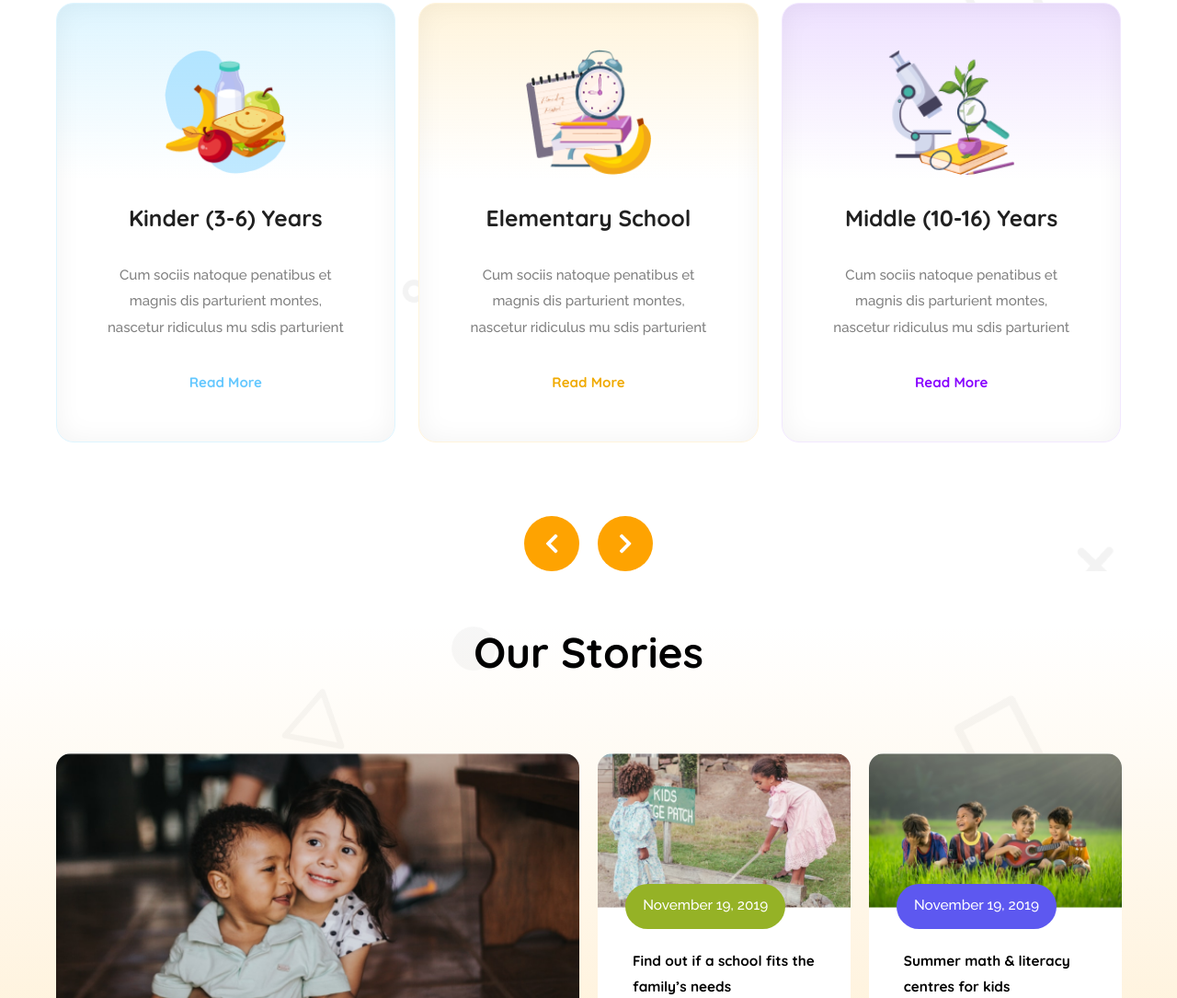
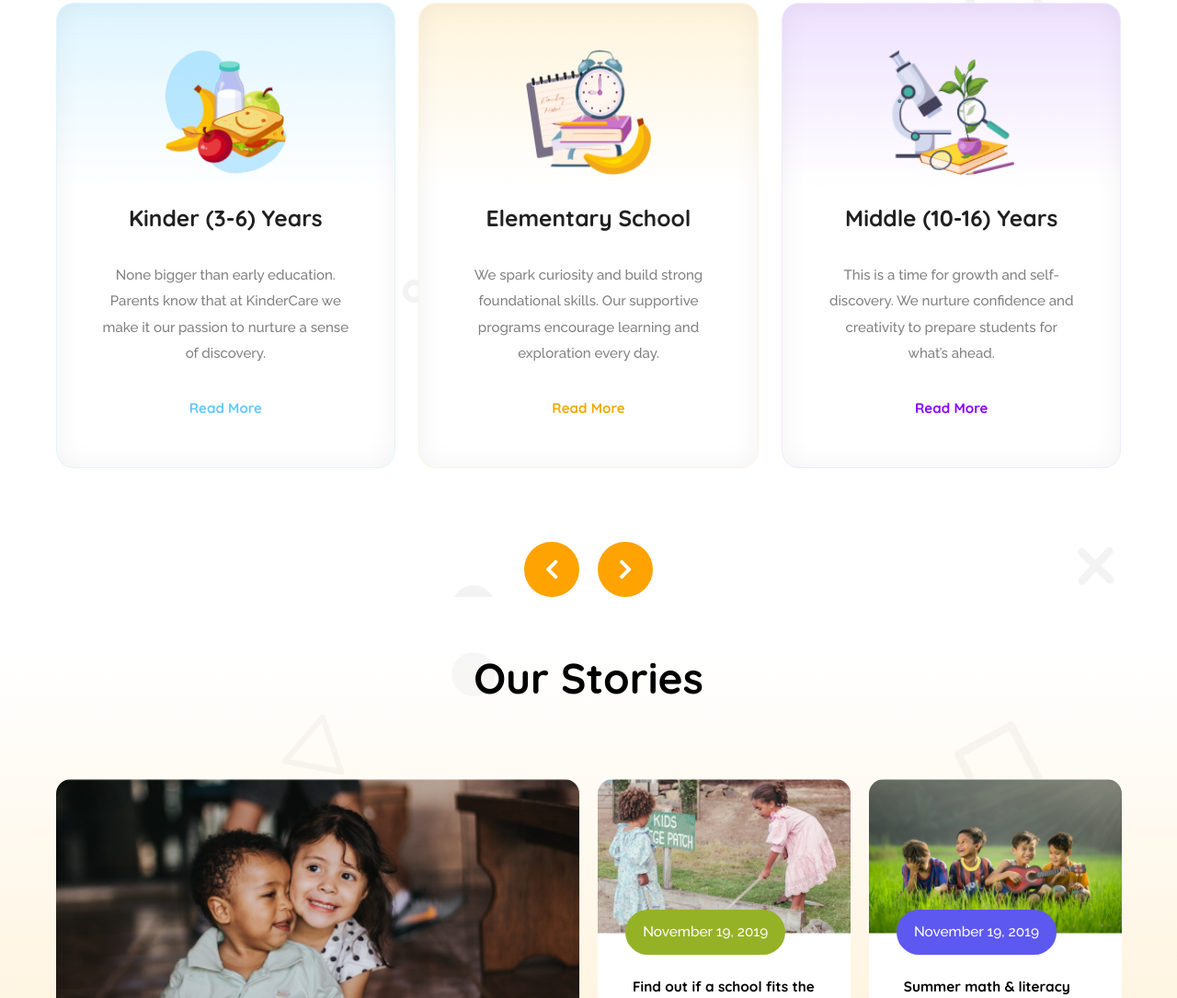
Before and after one commit to md-shawon-dev/Kids-School, a plain HTML site: page index.html in a window 1280 px wide. Shown: the part 940-2025 px from the top of the page at 92% size. Drawn offline with Linux system fonts and the light colour scheme.

Commit message:
[DONE] content changed.

```diff
--- a/index.html
+++ b/index.html
@@ -68,8 +68,8 @@
             <img src="./assets/kinder.png" alt="" />
             <h2>Kinder (3-6) Years</h2>
             <p>
-              Cum sociis natoque penatibus et magnis dis parturient montes,
-              nascetur ridiculus mu sdis parturient
+              None bigger than early education. Parents know that at KinderCare
+              we make it our passion to nurture a sense of discovery.
             </p>
             <button>Read More</button>
           </div>
@@ -77,8 +77,8 @@
             <img src="assets/elementary.png" alt="" />
             <h2>Elementary School</h2>
             <p>
-              Cum sociis natoque penatibus et magnis dis parturient montes,
-              nascetur ridiculus mu sdis parturient
+              We spark curiosity and build strong foundational skills. Our
+              supportive programs encourage learning and exploration every day.
             </p>
             <button>Read More</button>
           </div>
@@ -86,8 +86,8 @@
             <img src="assets/middle.png" alt="" />
             <h2>Middle (10-16) Years</h2>
             <p>
-              Cum sociis natoque penatibus et magnis dis parturient montes,
-              nascetur ridiculus mu sdis parturient
+              This is a time for growth and self-discovery. We nurture
+              confidence and creativity to prepare students for what’s ahead.
             </p>
             <button>Read More</button>
           </div>
```
